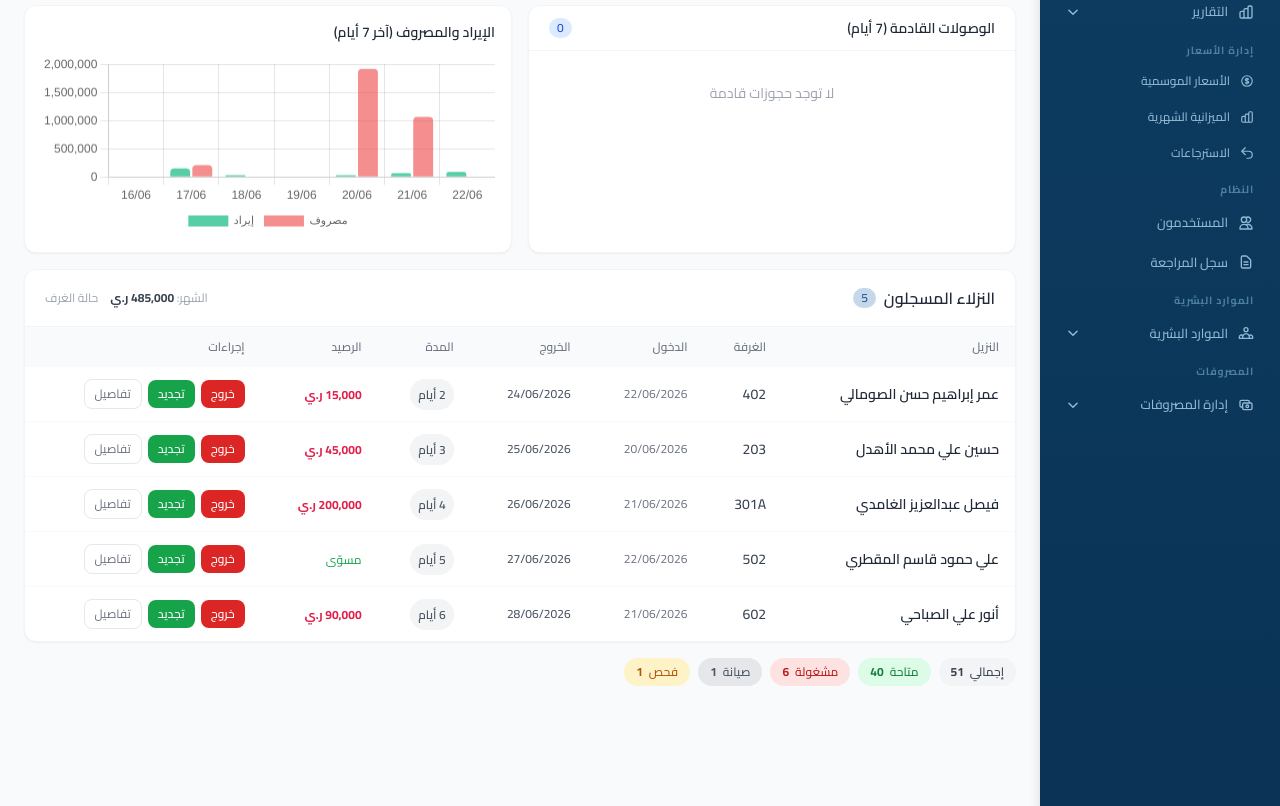
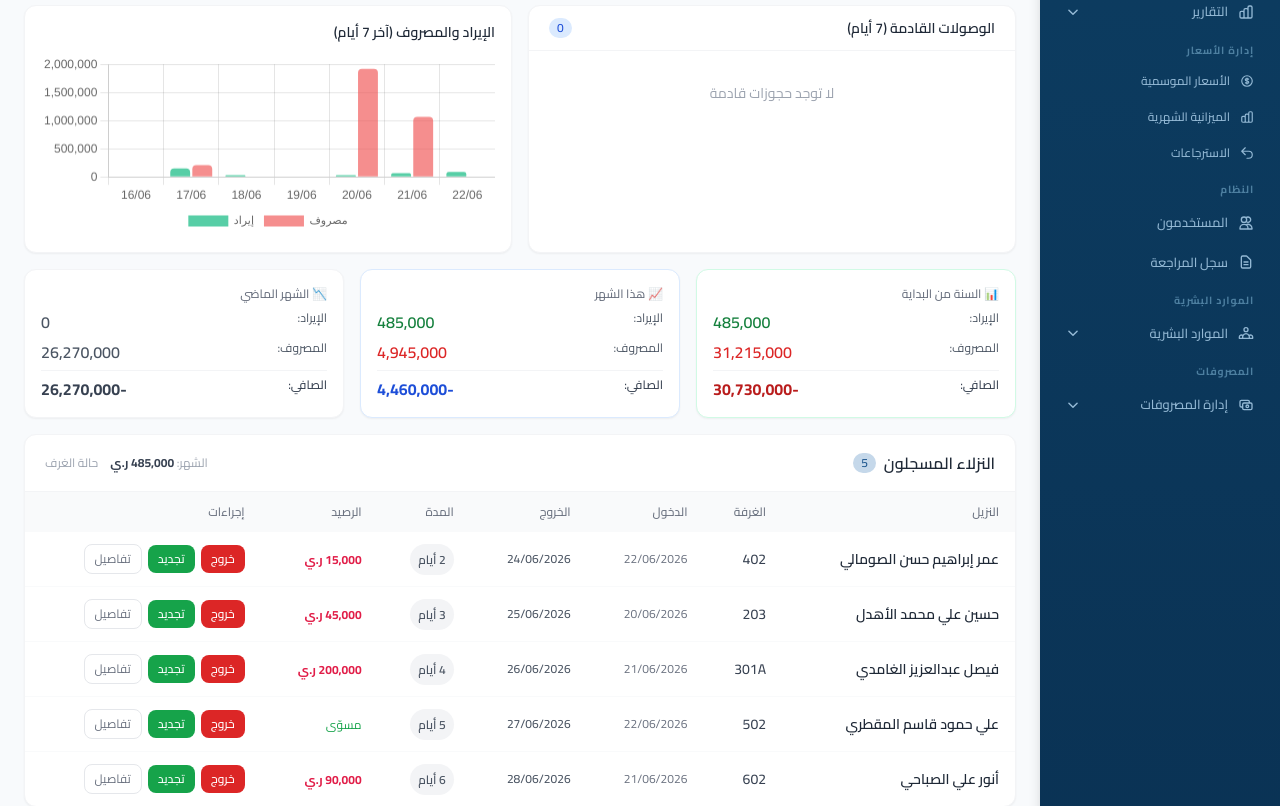
Before and after one commit to L-U-P-I-N/hotel_osamma, a Laravel app: page /dashboard in a window 1280 px wide. Shown: the part 388-1194 px from the top of the page. Run offline with Laravel 12, Linux system fonts and the light colour scheme; a user stored in the database is signed in; data comes from the database, SQL or seed files in the repository; parts of the project's set-up code (start-up, migrations or seed data) failed here and were passed over; some libraries are stand-ins or nearby versions.

Commit message:
feat(dashboard): إضافة YTD Summary و Month-over-Month Comparison
### التحسينات:
- ✅ إضافة YTD Revenue و Expenses (من بداية السنة)
- ✅ إضافة Monthly Revenue/Expenses (الشهر الحالي)
- ✅ إضافة Last Month Comparison (مقارنة الشهر الماضي)
- ✅ عرض 3 بطاقات المقارنة على Dashboard مع الصافي
- ✅ تلوين ديناميكي بناءً على القيم

### فوائد:
- لمحة سريعة عن الأداء السنوي
- مقارنة فورية بين الشهور
- تتبع النمو والأداء

Co-Authored-By: Claude Sonnet 4.6 <noreply@anthropic.com>
Claude-Session: https://claude.ai/code/session_01NDEPytKYrJNG6j3x9Cv2Di

```diff
--- a/app/Http/Controllers/DashboardController.php
+++ b/app/Http/Controllers/DashboardController.php
@@ -25,9 +25,17 @@ class DashboardController extends Controller
         $todayRevenue   = Payment::whereDate('payment_date', today())->where('currency','YER')->sum('amount');
         $monthlyRevenue = Payment::whereMonth('payment_date', now()->month)
             ->whereYear('payment_date', now()->year)->where('currency','YER')->sum('amount');
+        $ytdRevenue     = Payment::whereYear('payment_date', now()->year)->where('currency','YER')->sum('amount');
+        $lastMonthRevenue = Payment::whereMonth('payment_date', now()->subMonth()->month)
+            ->whereYear('payment_date', now()->subMonth()->year)->where('currency','YER')->sum('amount');
 
         // Expenses today
-        $todayExpenses = Expense::whereDate('expense_date', today())->where('currency','YER')->sum('amount');
+        $todayExpenses  = Expense::whereDate('expense_date', today())->where('currency','YER')->sum('amount');
+        $monthlyExpenses = Expense::whereMonth('expense_date', now()->month)
+            ->whereYear('expense_date', now()->year)->where('currency','YER')->sum('amount');
+        $ytdExpenses    = Expense::whereYear('expense_date', now()->year)->where('currency','YER')->sum('amount');
+        $lastMonthExpenses = Expense::whereMonth('expense_date', now()->subMonth()->month)
+            ->whereYear('expense_date', now()->subMonth()->year)->where('currency','YER')->sum('amount');
 
         // Net profit today
         $todayNetProfit = $todayRevenue - $todayExpenses;
@@ -83,8 +91,8 @@ class DashboardController extends Controller
         return view('dashboard.index', compact(
             'totalRooms', 'occupiedRooms', 'availableRooms', 'maintenanceRooms',
             'todayArrivals', 'todayDepartures',
-            'todayRevenue', 'monthlyRevenue',
-            'todayExpenses', 'todayNetProfit',
+            'todayRevenue', 'monthlyRevenue', 'ytdRevenue', 'lastMonthRevenue',
+            'todayExpenses', 'monthlyExpenses', 'ytdExpenses', 'lastMonthExpenses', 'todayNetProfit',
             'occupancyRate', 'adr',
             'debtReservations', 'totalOutstandingDebt',
             'upcomingArrivals', 'trendDays',
--- a/resources/views/dashboard/index.blade.php
+++ b/resources/views/dashboard/index.blade.php
@@ -240,6 +240,73 @@
 </div>
 @endcan
 
+{{-- ── مقارنة YTD vs الشهر الماضي ── --}}
+@can('reports.view')
+<div class="grid grid-cols-1 lg:grid-cols-3 gap-4 mb-4">
+
+    {{-- YTD Summary --}}
+    <div class="bg-white rounded-xl shadow-sm border border-emerald-100 p-4">
+        <p class="text-xs font-medium text-gray-500 mb-2">📊 السنة من البداية</p>
+        <div class="space-y-1.5">
+            <div class="flex justify-between">
+                <span class="text-xs text-gray-600">الإيراد:</span>
+                <span class="font-semibold text-green-700">{{ number_format($ytdRevenue, 0) }}</span>
+            </div>
+            <div class="flex justify-between">
+                <span class="text-xs text-gray-600">المصروف:</span>
+                <span class="font-semibold text-red-600">{{ number_format($ytdExpenses, 0) }}</span>
+            </div>
+            <div class="h-px bg-gray-100 my-1.5"></div>
+            <div class="flex justify-between">
+                <span class="text-xs font-medium text-gray-700">الصافي:</span>
+                <span class="font-bold {{ ($ytdRevenue - $ytdExpenses) >= 0 ? 'text-emerald-700' : 'text-red-700' }}">{{ number_format($ytdRevenue - $ytdExpenses, 0) }}</span>
+            </div>
+        </div>
+    </div>
+
+    {{-- This Month vs Last Month --}}
+    <div class="bg-white rounded-xl shadow-sm border border-blue-100 p-4">
+        <p class="text-xs font-medium text-gray-500 mb-2">📈 هذا الشهر</p>
+        <div class="space-y-1.5">
+            <div class="flex justify-between">
+                <span class="text-xs text-gray-600">الإيراد:</span>
+                <span class="font-semibold text-green-700">{{ number_format($monthlyRevenue, 0) }}</span>
+            </div>
+            <div class="flex justify-between">
+                <span class="text-xs text-gray-600">المصروف:</span>
+                <span class="font-semibold text-red-600">{{ number_format($monthlyExpenses, 0) }}</span>
+            </div>
+            <div class="h-px bg-gray-100 my-1.5"></div>
+            <div class="flex justify-between">
+                <span class="text-xs font-medium text-gray-700">الصافي:</span>
+                <span class="font-bold text-blue-700">{{ number_format($monthlyRevenue - $monthlyExpenses, 0) }}</span>
+            </div>
+        </div>
+    </div>
+
+    {{-- Last Month Comparison --}}
+    <div class="bg-white rounded-xl shadow-sm border border-gray-100 p-4">
+        <p class="text-xs font-medium text-gray-500 mb-2">📉 الشهر الماضي</p>
+        <div class="space-y-1.5">
+            <div class="flex justify-between">
+                <span class="text-xs text-gray-600">الإيراد:</span>
+                <span class="font-semibold text-gray-600">{{ number_format($lastMonthRevenue, 0) }}</span>
+            </div>
+            <div class="flex justify-between">
+                <span class="text-xs text-gray-600">المصروف:</span>
+                <span class="font-semibold text-gray-600">{{ number_format($lastMonthExpenses, 0) }}</span>
+            </div>
+            <div class="h-px bg-gray-100 my-1.5"></div>
+            <div class="flex justify-between">
+                <span class="text-xs font-medium text-gray-700">الصافي:</span>
+                <span class="font-bold text-gray-700">{{ number_format($lastMonthRevenue - $lastMonthExpenses, 0) }}</span>
+            </div>
+        </div>
+    </div>
+
+</div>
+@endcan
+
 {{-- ── جدول النزلاء المسجلين ── --}}
 @can('checkin.view')
 <div class="bg-white rounded-xl shadow-sm border border-gray-100">
```
